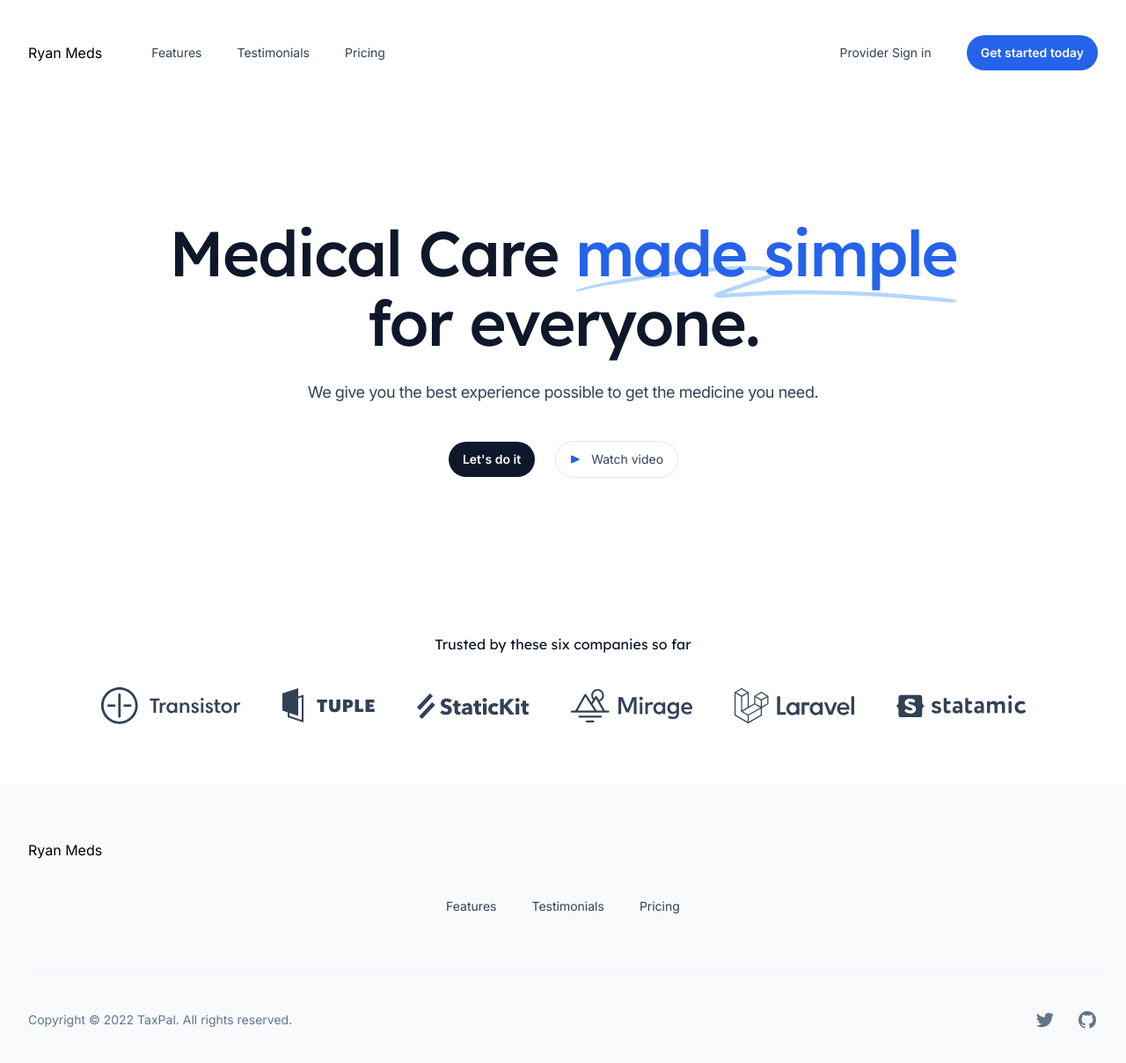
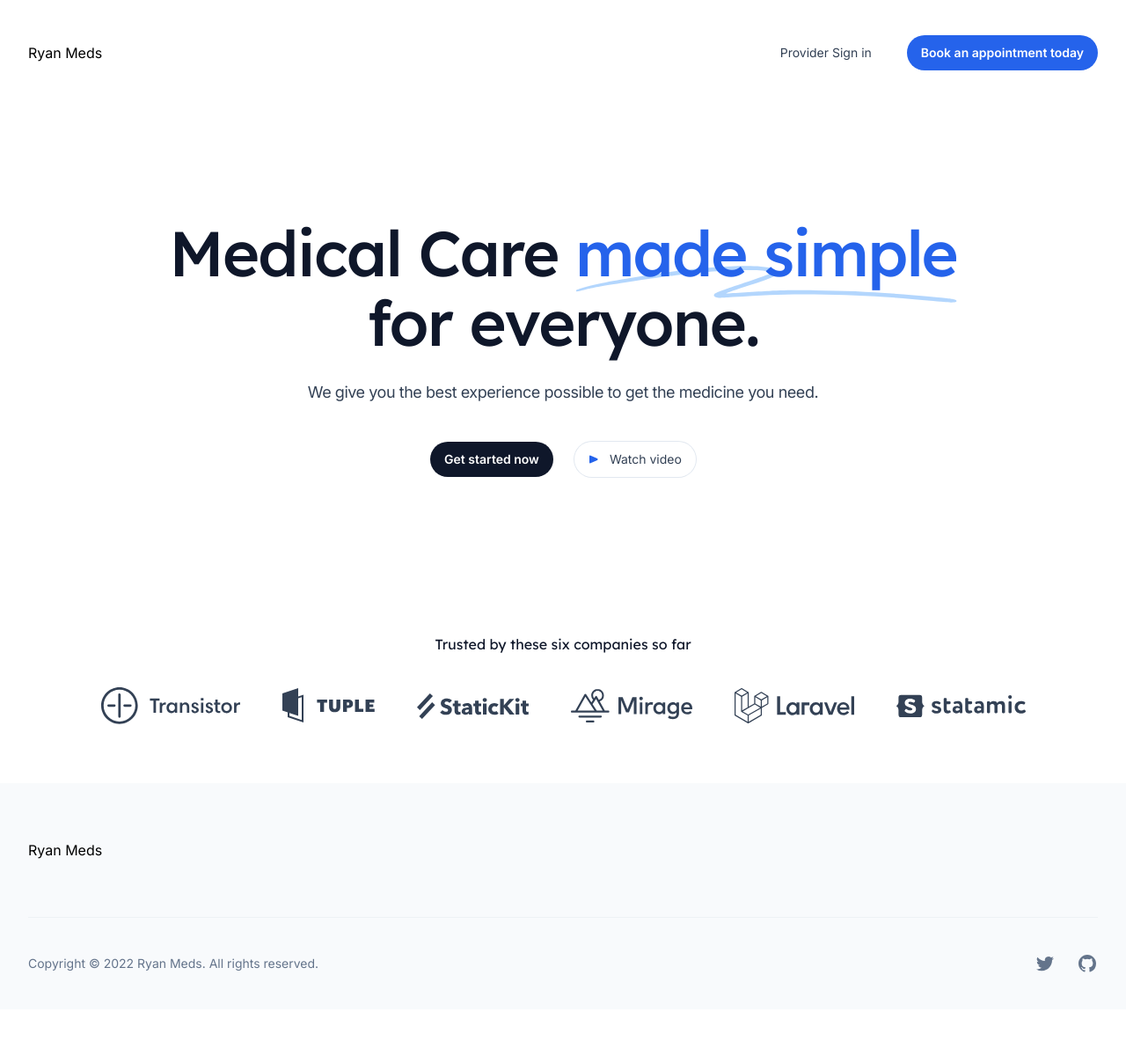
Before and after one commit to victorevan/ryan-meds, a Next.js app: page / in a window 1280 px wide. Shown: the top 1208 px of the page at 88% size. After the commit the page ends 1147 px from the top, so only its background shows below. Built offline with nearby package versions, Linux system fonts and the light colour scheme; what @rtk-query/graphql-request-base-query would draw is missing.

Commit message:
update routes, wording, and begin available slots

```diff
--- /dev/null
+++ b/app/components/AvailableSlotsList.tsx
@@ -0,0 +1,7 @@
+import React from "react";
+
+type Props = {};
+
+export default function AvailableSlotsList({}: Props) {
+  return <div>AvailableSlotsList</div>;
+}
--- a/app/components/CallToAction.jsx
+++ /dev/null
@@ -1,37 +0,0 @@
-import Image from 'next/image'
-
-import { Button } from '@components/Button'
-import { Container } from '@components/Container'
-import backgroundImage from '@images/background-call-to-action.jpg'
-
-export function CallToAction() {
-  return (
-    <section
-      id="get-started-today"
-      className="relative overflow-hidden bg-blue-600 py-32"
-    >
-      <Image
-        className="absolute top-1/2 left-1/2 max-w-none -translate-x-1/2 -translate-y-1/2"
-        src={backgroundImage}
-        alt=""
-        width={2347}
-        height={1244}
-        unoptimized
-      />
-      <Container className="relative">
-        <div className="mx-auto max-w-lg text-center">
-          <h2 className="font-display text-3xl tracking-tight text-white sm:text-4xl">
-            Get started today
-          </h2>
-          <p className="mt-4 text-lg tracking-tight text-white">
-            It’s time to take control of your books. Buy our software so you can
-            feel like you’re doing something productive.
-          </p>
-          <Button href="/register" color="white" className="mt-10">
-            Get 6 months free
-          </Button>
-        </div>
-      </Container>
-    </section>
-  )
-}
--- a/app/components/Footer.jsx
+++ b/app/components/Footer.jsx
@@ -10,20 +10,13 @@ export function Footer() {
       <Container>
         <div className="py-16">
           <Logo className="mx-auto h-10 w-auto" />
-          <nav className="mt-10 text-sm" aria-label="quick links">
-            <div className="-my-1 flex justify-center gap-x-6">
-              <NavLink isA href="#features">Features</NavLink>
-              <NavLink isA href="#testimonials">Testimonials</NavLink>
-              <NavLink isA href="#pricing">Pricing</NavLink>
-            </div>
-          </nav>
         </div>
         <div className="flex flex-col items-center border-t border-slate-400/10 py-10 sm:flex-row-reverse sm:justify-between">
           <div className="flex gap-x-6">
             <Link
               href="https://twitter.com"
               className="group"
-              aria-label="TaxPal on Twitter"
+              aria-label="Ryan Meds on Twitter"
             >
               <svg
                 aria-hidden="true"
@@ -35,7 +28,7 @@ export function Footer() {
             <Link
               href="https://github.com"
               className="group"
-              aria-label="TaxPal on GitHub"
+              aria-label="Ryan Meds on GitHub"
             >
               <svg
                 aria-hidden="true"
@@ -46,7 +39,7 @@ export function Footer() {
             </Link>
           </div>
           <p className="mt-6 text-sm text-slate-500 sm:mt-0">
-            Copyright &copy; {new Date().getFullYear()} TaxPal. All rights
+            Copyright &copy; {new Date().getFullYear()} Ryan Meds. All rights
             reserved.
           </p>
         </div>
--- a/app/components/Header.jsx
+++ b/app/components/Header.jsx
@@ -79,11 +79,7 @@ function MobileNavigation() {
             as="div"
             className="absolute inset-x-0 top-full mt-4 flex origin-top flex-col rounded-2xl bg-white p-4 text-lg tracking-tight text-slate-900 shadow-xl ring-1 ring-slate-900/5"
           >
-            <MobileNavLink isA href="#features">Features</MobileNavLink>
-            <MobileNavLink isA href="#testimonials">Testimonials</MobileNavLink>
-            <MobileNavLink isA href="#pricing">Pricing</MobileNavLink>
-            <hr className="m-2 border-slate-300/40" />
-            <MobileNavLink isA href="/login">Provider Sign in</MobileNavLink>
+            <MobileNavLink isA href="/medical-provider">Provider Sign in</MobileNavLink>
           </Popover.Panel>
         </Transition.Child>
       </Transition.Root>
@@ -100,19 +96,14 @@ export function Header() {
             <Link href="#" aria-label="Home">
               <Logo className="h-10 w-auto" />
             </Link>
-            <div className="hidden md:flex md:gap-x-6">
-              <NavLink isA href="#features">Features</NavLink>
-              <NavLink isA href="#testimonials">Testimonials</NavLink>
-              <NavLink isA href="#pricing">Pricing</NavLink>
-            </div>
           </div>
           <div className="flex items-center gap-x-5 md:gap-x-8">
             <div className="hidden md:block">
-              <NavLink href="/login">Provider Sign in</NavLink>
+              <NavLink href="/medical-provider">Provider Sign in</NavLink>
             </div>
-            <Button href="/register" color="blue">
+            <Button href="/medical-patient" color="blue">
               <span>
-                Get started <span className="hidden lg:inline">today</span>
+                Book an appointment <span className="hidden lg:inline">today</span>
               </span>
             </Button>
             <div className="-mr-1 md:hidden">
--- a/app/components/Hero.jsx
+++ b/app/components/Hero.jsx
@@ -31,7 +31,7 @@ export function Hero() {
         We give you the best experience possible to get the medicine you need.
       </p>
       <div className="mt-10 flex justify-center gap-x-6">
-        <Button href="/register">Let&apos;s do it</Button>
+        <Button href="/medical-patient">Get started now</Button>
         <Button
           href="https://www.youtube.com/watch?v=dQw4w9WgXcQ"
           variant="outline"
--- a/app/components/Pricing.jsx
+++ b/app/components/Pricing.jsx
@@ -119,7 +119,7 @@ export function Pricing() {
             name="Starter"
             price="$9"
             description="Good for anyone who is self-employed and just getting started."
-            href="/register"
+            href="/medical-patient"
             features={[
               'Send 10 quotes and invoices',
               'Connect up to 2 bank accounts',
@@ -133,7 +133,7 @@ export function Pricing() {
             name="Small business"
             price="$15"
             description="Perfect for small / medium sized businesses."
-            href="/register"
+            href="/medical-patient"
             features={[
               'Send 25 quotes and invoices',
               'Connect up to 5 bank accounts',
@@ -148,7 +148,7 @@ export function Pricing() {
             name="Enterprise"
             price="$39"
             description="For even the biggest enterprise companies."
-            href="/register"
+            href="/medical-patient"
             features={[
               'Send unlimited quotes and invoices',
               'Connect up to 15 bank accounts',
--- a/app/register/page.tsx
+++ b/app/medical-patient/page.tsx
@@ -24,7 +24,7 @@ export default function Register() {
             <p className="mt-2 text-sm text-gray-700">
               Already registered?{" "}
               <Link
-                href="/login"
+                href="/medical-provider"
                 className="font-medium text-blue-600 hover:underline"
               >
                 Sign in
```
Also changed, not shown: app/medical-provider/page.tsx (renamed from app/login/page.tsx).
